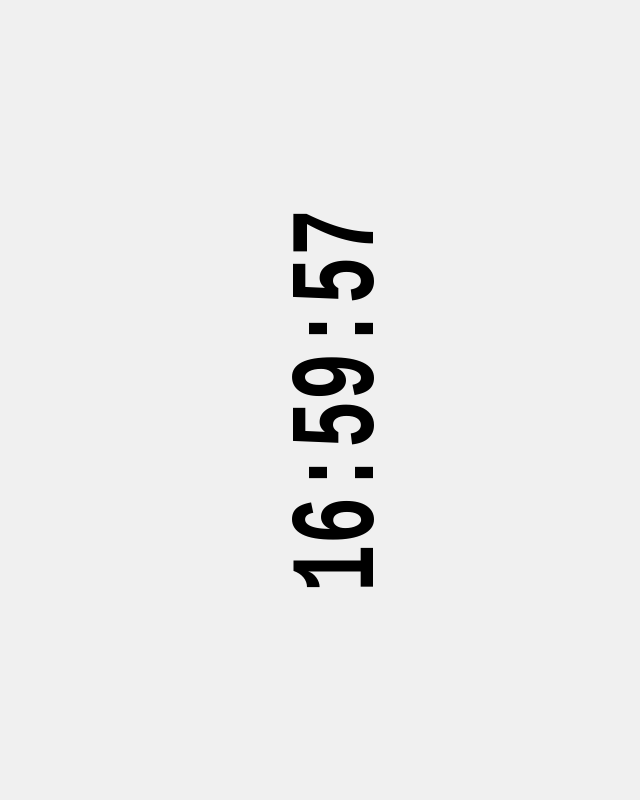
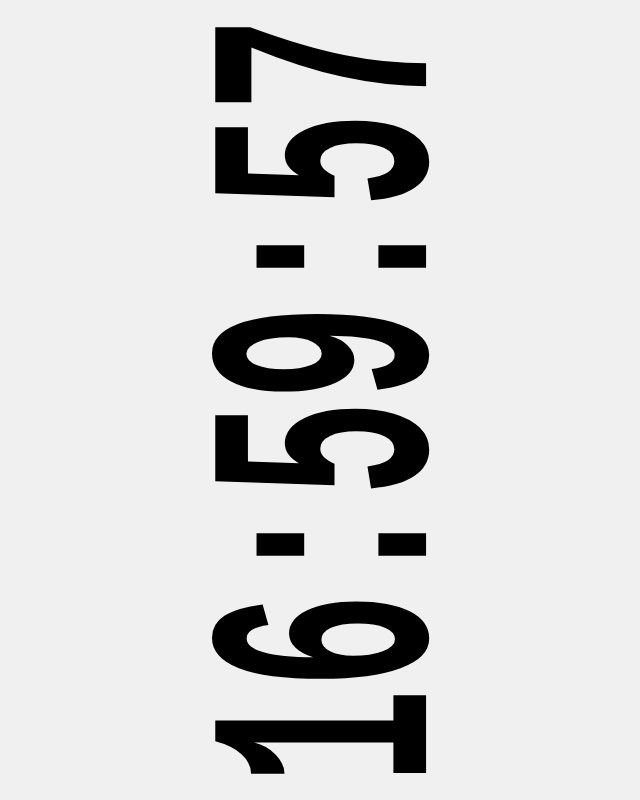
Before and after one commit to jikker/Kindle-Paperwhite-Clock, a plain HTML site: page index.html in a window 1280 px wide. Shown: the whole page, without its empty margins (299-939 px from the left). Drawn offline with Linux system fonts and the light colour scheme.

Commit message:
Update index.html

```diff
--- a/index.html
+++ b/index.html
@@ -17,9 +17,9 @@ body, html {
 
 #clock {
   font-family: 'Courier New', Courier, monospace;
-  font-size: 10vh; /* 預設字體大小 */
+  font-size: 20vh; /* 預設字體大小 */
   font-weight: bold; /* 設定文字為粗體 */
-  transform: rotate(270deg) scaleY(1.5); /* 旋轉並拉長文字 */
+  transform: rotate(270deg) scaleY(2); /* 旋轉並拉長文字 */
   cursor: pointer;
   user-select: none;
 }
```
